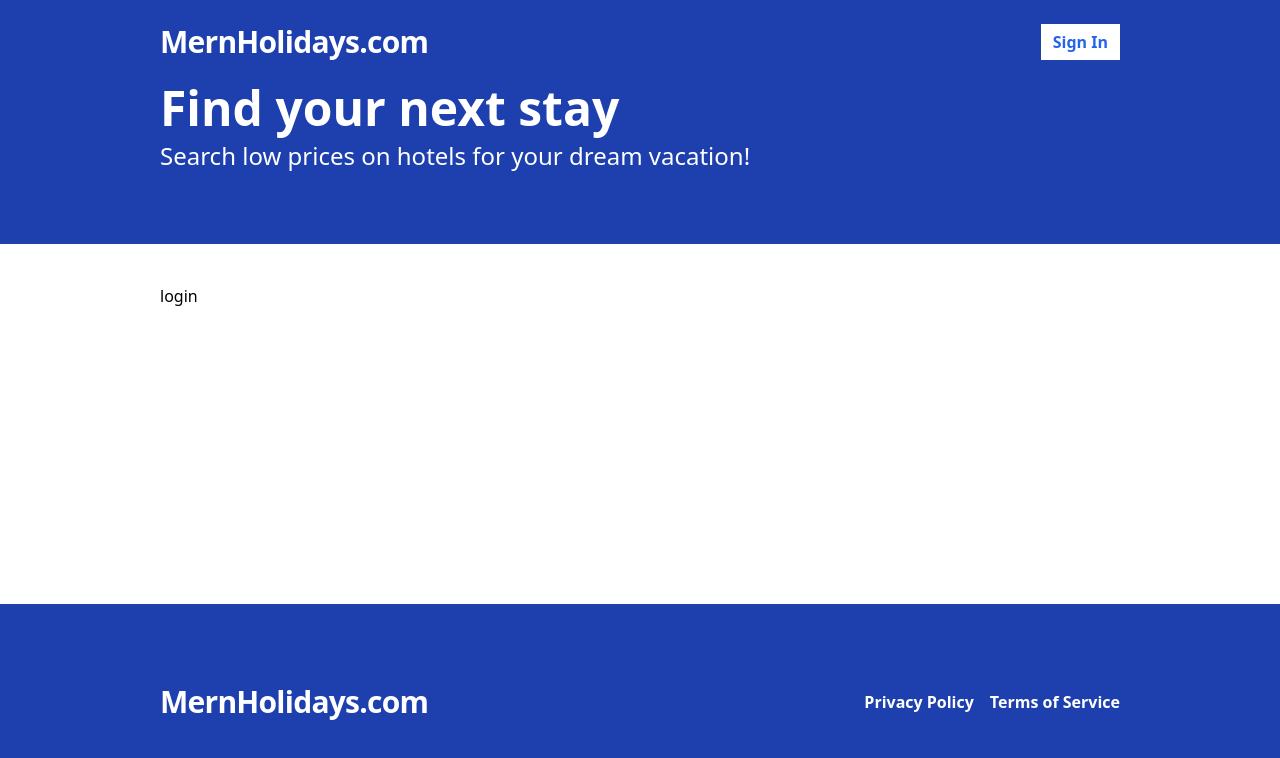
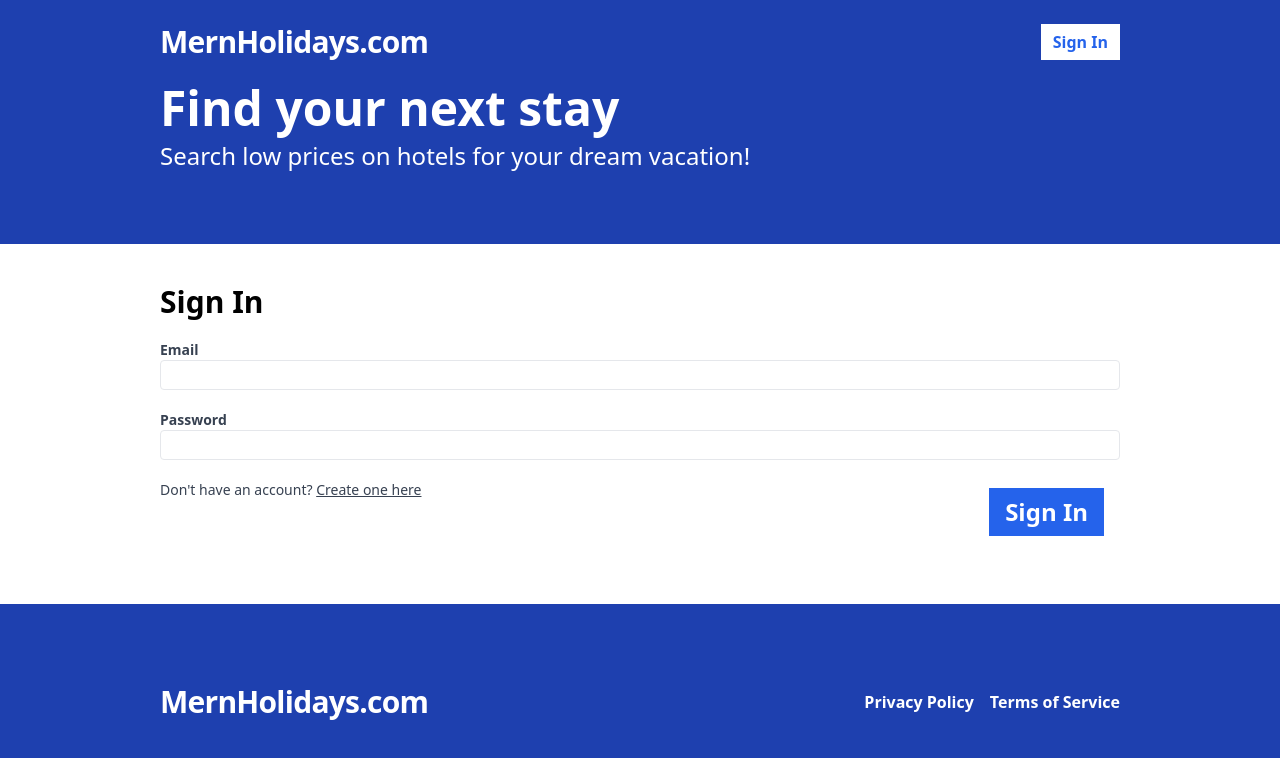
Before and after one commit to d3akhtar/hotel-booking-app, a React (Vite) app in the folder frontend/: page /sign-in in a window 1280 px wide. Shown: the top 758 px of the page. Built offline with nearby package versions, Linux system fonts and the light colour scheme; no server answers.

Commit message:
added login page and function in api-client.ts

```diff
--- a/frontend/src/App.tsx
+++ b/frontend/src/App.tsx
@@ -3,7 +3,7 @@ import reactLogo from './assets/react.svg'
 import viteLogo from '/vite.svg'
 import { Navigate, Route, BrowserRouter as Router, Routes } from 'react-router-dom'
 import { Layout } from './layout'
-import { Register } from './pages'
+import { Register, SignIn } from './pages'
 
 function App() {
   return (
@@ -21,7 +21,7 @@ function App() {
         </Route>
         <Route path="/sign-in" element={
           <Layout>
-            <p>login</p>
+            <SignIn/>
           </Layout>}>
         </Route>
         <Route path="*" element={<Navigate to="/"/>}/>
--- a/frontend/src/api-client.ts
+++ b/frontend/src/api-client.ts
@@ -1,5 +1,6 @@
 // Where we put all our fetch requests, do this to make code cleaner. It's like how we put redux query stuff in a different location (kinda have to)
 import {RegisterFormData} from "./pages/Register";
+import { SignInFormData } from "./pages/SignIn";
 
 const API_BASE_URL = import.meta.env.VITE_API_BASE_URL; // the way you would use .env file in vite
 
@@ -33,3 +34,24 @@ export const validateToken = async() => {
     }
     return response.json();
 }
+
+export const login = async(formData:SignInFormData) => {
+    const url = `${API_BASE_URL}/api/auth/login`;
+    const result = await fetch(url, {
+        method: "POST",
+        headers: {
+            "Content-type": "application/json"
+        },
+        body: JSON.stringify(formData),
+        credentials: "include" // anytime we make a post request, we want to include http cookies with the request, and we also want to set any cookies we get back
+
+    });
+
+    const resultBody = await result.json();
+    if (!result.ok){
+        throw new Error(resultBody.message);
+    }
+    else{
+        return resultBody;
+    }
+}
--- /dev/null
+++ b/frontend/src/pages/SignIn.tsx
@@ -0,0 +1,73 @@
+import React from 'react'
+import { useForm } from 'react-hook-form'
+import { useMutation } from 'react-query'
+import { Link, useNavigate } from 'react-router-dom'
+import * as apiClient from '../api-client';
+import { useAppContext } from '../../contexts/AppContext';
+
+export type SignInFormData = {
+    email: string,
+    password: string,
+}
+
+// note: good to style based on mobile first
+// md refers to screen size, md refers to medium screen
+// default would be flex-col
+
+function SignIn() {
+
+    const {showToast} = useAppContext(); // ctrl space inside the spaces to show all the available properties
+
+    const navigate = useNavigate();
+
+    const { register,handleSubmit, formState: { errors } } = useForm<SignInFormData>()
+
+    // use react query here since states are built in
+    const mutation = useMutation(apiClient.login, {
+        onSuccess: () => {
+            showToast({
+                message: "You have successfully logged in.",
+                type: "SUCCESS"
+            });
+            navigate("/");
+        },
+        onError: (error: Error) => {
+            showToast({
+                message: error.message,
+                type: "ERROR"
+            });
+        }
+    })
+
+    const onSubmit = handleSubmit((data) => {
+        mutation.mutate(data);
+    })
+
+  return (
+    <form className='flex flex-col gap-5' onSubmit={onSubmit}>
+        <h2 className='text-3xl font-bold'>Sign In</h2>
+        <div className='flex flex-col md:flex-row gap-5'>
+            <label className='text-gray-700 text-sm font-bold flex-1'>
+                Email
+                <input className='border rounded w-full py-1 px-2 font-normal' {...register("email", {required: "This field is required"})}></input>
+                {errors.email ? (<p className='text-red-500 text-sm font-bold'>{errors.email.message}</p>):(<></>)}
+            </label>
+        </div>
+        <div className='flex flex-col md:flex-row gap-5'>
+            <label className='text-gray-700 text-sm font-bold flex-1'>
+                Password
+                <input type="password" className='border rounded w-full py-1 px-2 font-normal' {...register("password", {required: "This field is required", minLength: {value:6, message: "Password must have 6 or more characters"}})}></input>
+                {errors.password ? (<p className='text-red-500 text-sm font-bold'>{errors.password.message}</p>):(<></>)}
+            </label>
+        </div>
+        <div className='flex flex-col md:flex-row gap-5 justify-between'>
+            <p className='text-gray-700 text-sm'>Don't have an account? <Link to="/register"><span className='underline hover:decoration-indigo-500 transition ease-in-out'>Create one here</span></Link></p>
+            <span className='flex space-x-2 py-2 px-4'>
+                <button type="submit" className='text-2xl flex items-center bg-blue-600 text-white px-4 py-2 font-bold hover:bg-blue-500 transition ease-in-out'>Sign In</button>
+            </span>
+        </div>
+    </form>
+  )
+}
+
+export default SignIn
--- a/frontend/src/pages/index.ts
+++ b/frontend/src/pages/index.ts
@@ -1,5 +1,7 @@
 import Register from "./Register";
+import SignIn from "./SignIn";
 
 export {
-    Register
+    Register,
+    SignIn
 }
```
Also changed, not shown: frontend/src/layout/Layout.tsx (line endings or trailing spaces).
